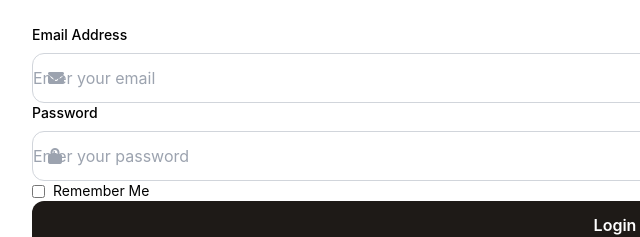
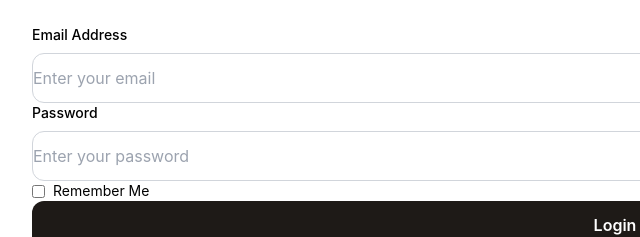
Before and after one commit to rahultechles007/FASHION_STORE_PROJECT0.1, a website: page pages/login.html in a window 1280 px wide. Shown: the part 282-519 px from the top of the page, 25-665 px from the left. Drawn offline with Linux system fonts and the light colour scheme.

Commit message:
login commit

```diff
--- a/pages/login.html
+++ b/pages/login.html
@@ -83,8 +83,6 @@
 
                     <div class="relative">
 
-                        <i
-                            class="fa-solid fa-envelope absolute left-4 top-1/2 -translate-y-1/2 text-gray-400"></i>
 
                         <input
                             type="email"
@@ -108,8 +106,8 @@
 
                     <div class="relative">
 
-                        <i
-                            class="fa-solid fa-lock absolute left-4 top-1/2 -translate-y-1/2 text-gray-400"></i>
+
+
 
                         <input
                             type="password"
```
